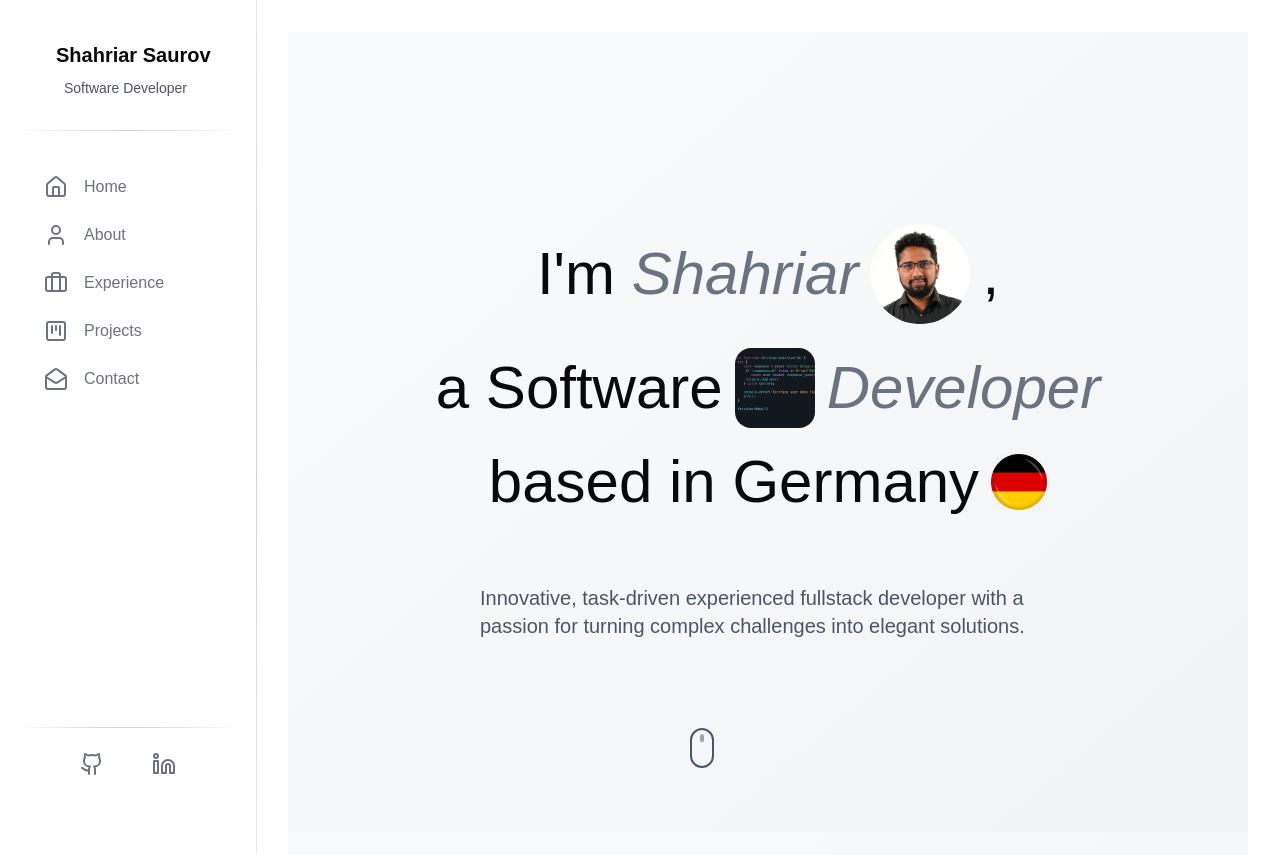
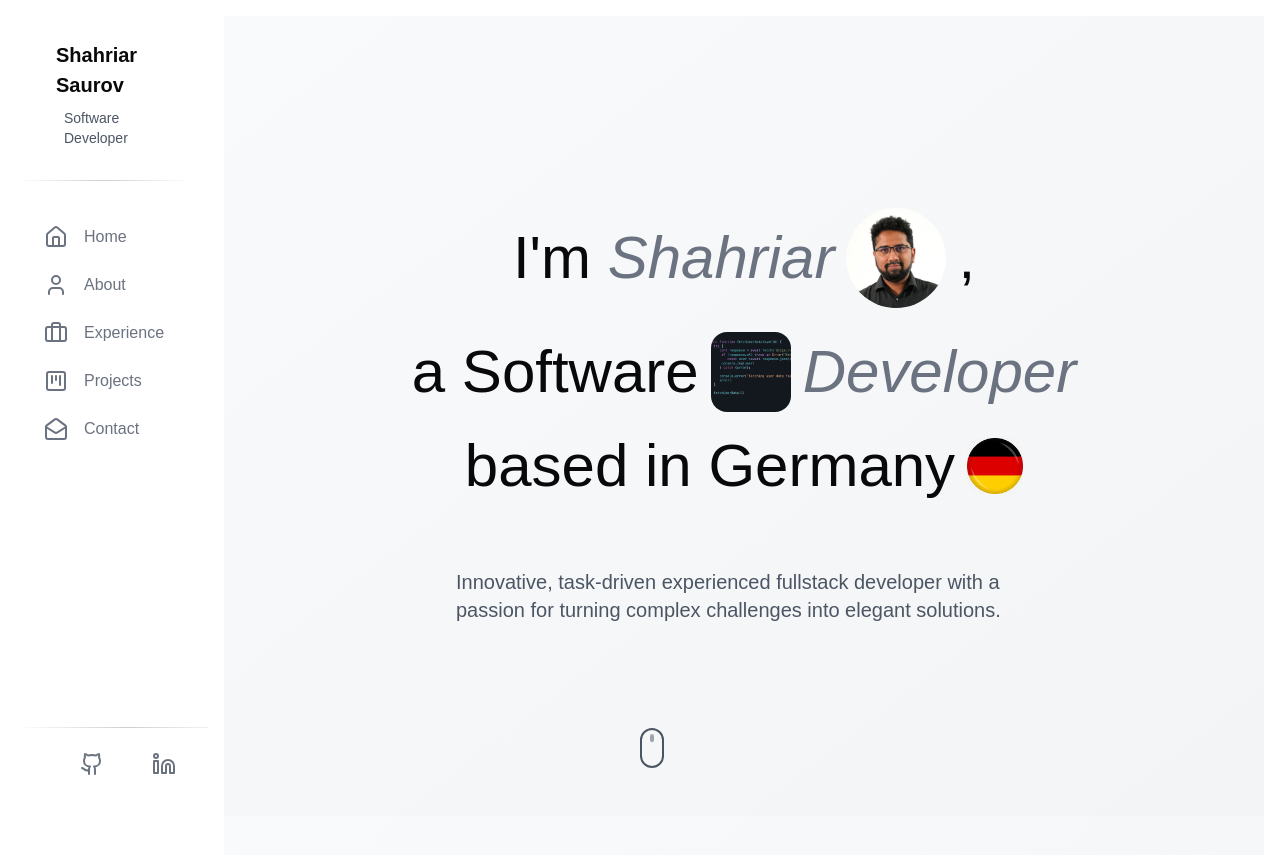
Before and after one commit to ShahSau/portfolioNew, a Next.js app: page / in a window 1280 px wide. Shown: the top 855 px of the page. Built offline with nearby package versions, Linux system fonts and the light colour scheme.

Commit message:
medium screen responsive and vertical line removed

```diff
--- a/app/page.tsx
+++ b/app/page.tsx
@@ -16,7 +16,7 @@ const Home: FC = () => {
       <main className="flex-1">
         {/**Tabs in smaller screen*/}
         <SlideTabsAll />
-        <div className="p-4 lg:p-8 lg:ml-64">
+        <div className="p-4 lg:ml-52">
           {/**Hero section */}
           <Hero />
           {/**About section */}
--- a/components/Hero/ScrollIndicator.tsx
+++ b/components/Hero/ScrollIndicator.tsx
@@ -25,8 +25,8 @@ const ScrollIndicator: React.FC = () => {
 
   return (
     <div
-      style={{ left: "calc(50% + 50px)" }}
-      className="fixed bottom-6 transform flex flex-col items-center animate-fade-in"
+      style={{ left: "50%" }}
+      className="fixed bottom-6 transform flex flex-col items-center animate-fade-in lg:left-[calc(50%+50px)]"
     >
       <div className="flex flex-col items-center">
         <div className="w-6 h-10 border-2 border-gray-600 rounded-full flex justify-center p-1 mb-2">
--- a/components/Nav/SideBar.tsx
+++ b/components/Nav/SideBar.tsx
@@ -7,7 +7,7 @@ import NavItems from "./NavItems";
 export function Sidebar(): JSX.Element {
   return (
     <>
-      <aside className="hidden lg:block w-64 p-4 h-screen fixed overflow-hidden">
+      <aside className="hidden lg:block w-52 p-4 h-screen fixed overflow-hidden">
         {/**name and profession */}
         <div className="mb-8">
           <div className="ml-4 p-6">
@@ -36,9 +36,6 @@ export function Sidebar(): JSX.Element {
             </Link>
           </div>
         </div>
-
-        {/**vertical line */}
-        <div className="fixed ml-60 -mt-[420px] h-[870px] min-h-[1em] w-px self-stretch bg-gradient-to-tr from-transparent via-neutral-700 to-transparent opacity-25"></div>
       </aside>
     </>
   );
```
Also changed, not shown: 2 other files (tests, documents, lock files or other folders).
